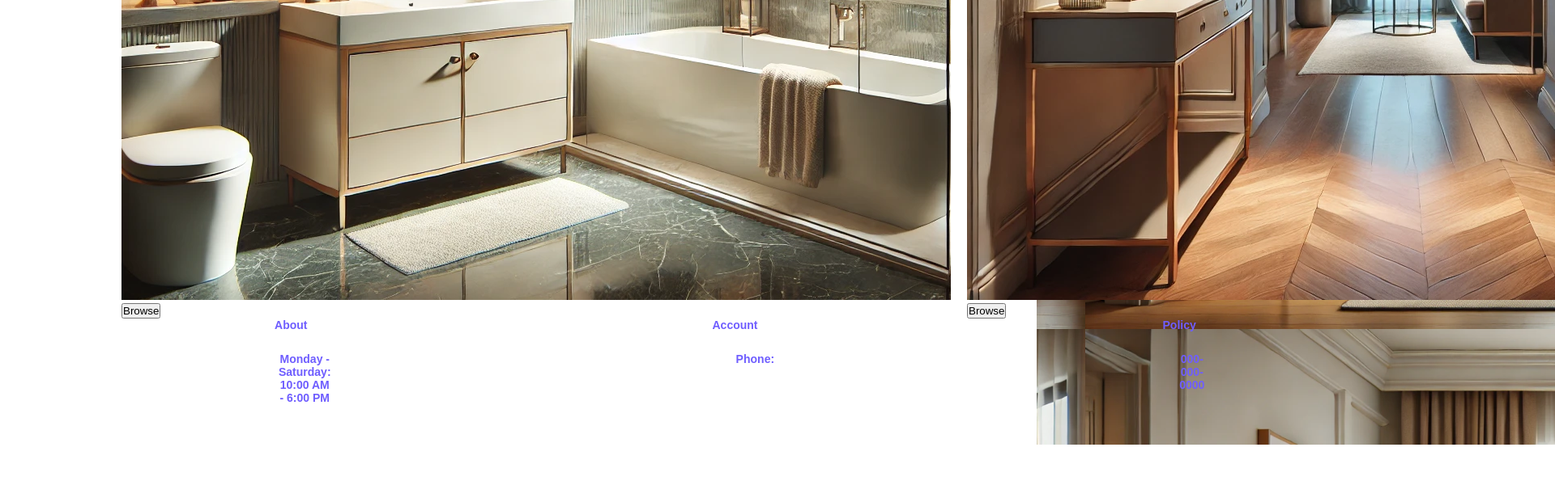
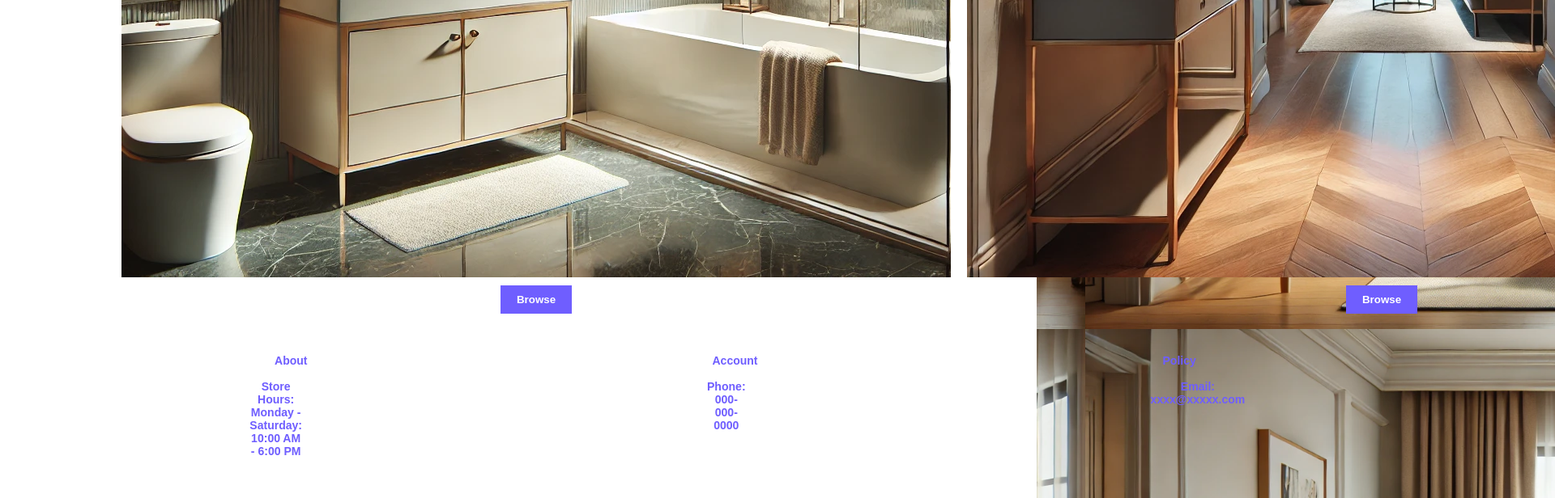
Before and after one commit to MartinezBryant/CPSC-349-HW1, a plain HTML site: page my-project/index.html in a window 1280 px wide. Shown: the part 2793-3409 px from the top of the page at 81% size, 1920 px wide, since content can reach past the window. Before the commit the page ends 3343 px from the top, so only its background shows below. Drawn offline with Linux system fonts and the light colour scheme.

Commit message:
updated boxes
now button shows below the boxes and made sure to make the size fit

```diff
--- a/my-project/index.html
+++ b/my-project/index.html
@@ -67,13 +67,10 @@ This Coding Assingment requires me to recreate an website based on a video examp
     </section>
 <!--------------------------------------------------Information Section Of Website------------------------------------>
     <section class="Information">
-        <h1> <a href="#"> Address: </a> </h1>
-        <h1> XXXXXXX </h1>
-        <h1> Store Hours: </h1>
-        <h1> Monday - Saturday: 10:00 AM - 6:00 PM </h1>
-        <h1> Phone:</h1>
-        <h1> 000-000-0000 </h1>
-        <h1> Email: </h1> <p> @XXXXX.com </p>
+        <h1> <a href="#"> Address: XXXXXXX </a> </h1>
+        <h1> Store Hours: Monday - Saturday: 10:00 AM - 6:00 PM</h1>
+        <h1> Phone: 000-000-0000</h1>
+        <h1> Email: xxxx@xxxxx.com</h1>
     </section>
 </section>
 </body>
--- a/my-project/styles.css
+++ b/my-project/styles.css
@@ -82,7 +82,7 @@ nav a {
     display: flex;
 }
 .Content h2 {
-    padding-left: 150px;
+    padding-left: 200px;
     font-size: 20px;
 }
 /* Gallery Image Formating */
@@ -96,30 +96,30 @@ nav a {
     gap: 20px;
     padding-left: 150px;
 
-}
-.GalleryOne {
-    width: 100%;
-}
-.GalleryOne button {
-    font-weight: bold;
-    display: flex;
 
 }
-.GalleryTwo {
+.GalleryOne, .GalleryTwo, .GalleryThree, .GalleryFour  {
     width: 100%;
+    display: flex;
+    flex-direction: column;
+    align-items: center;
+    justify-content: center;
+    gap: 10px;
+    height: auto;
 }
 
-.GalleryThree {
-    padding-top: 50px;
-    width: 100%;
-}
-.GalleryFour {
-    padding-top: 50px;
-    width: 100%;
+.GalleryOne button, .GalleryTwo button, .GalleryThree button, .GalleryFour button {
+    font-weight: bold;
+    padding: 10px 20px;
+    background-color: #6f5eff;
+    color: white;
+    border: none;
+    cursor: pointer;
 }
 
 /* Footer Formating */
 .FooterInfo {
+    padding-top: 50px;
     background-color: white;
 
 
@@ -140,7 +140,6 @@ nav a {
 /* Information Formating */
 
 .Information {
-    padding: 10px;;
     font-size: 12px;
     padding-bottom: 50px;
     justify-content: center;
```
